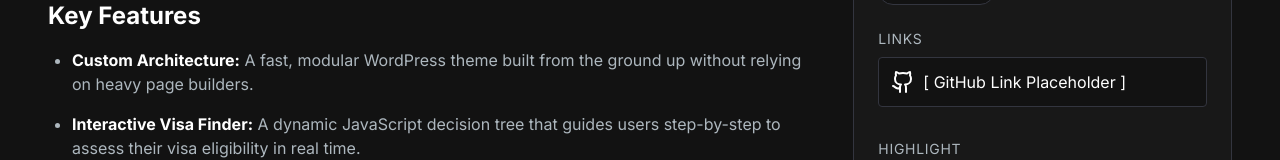
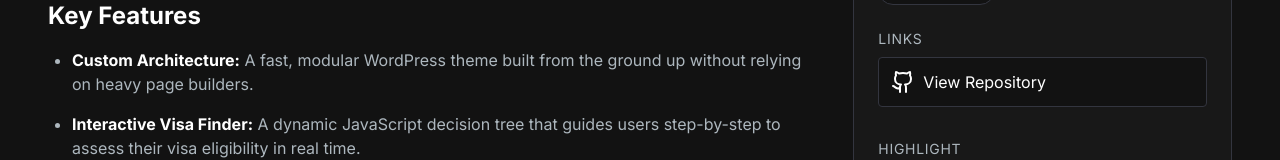
Before and after one commit to MrGharbiii/my-portfolio, a Next.js app: page /projects/german-migration in a window 1280 px wide. Shown: the part 1090-1250 px from the top of the page. Built offline with nearby package versions, Linux system fonts and the light colour scheme.

Commit message:
add github link to project

```diff
--- a/src/app/projects/german-migration/page.js
+++ b/src/app/projects/german-migration/page.js
@@ -105,9 +105,10 @@ export default function GermanMigrationProject() {
                 <h4 className="text-sm text-[#ADB7BE] uppercase tracking-wider mb-2">
                   Links
                 </h4>
-                {/* Placeholder for GitHub Link */}
                 <a
-                  href="#"
+                  href="https://github.com/MrGharbiii/mein-weg-nach-deutschland.git"
+                  target="_blank"
+                  rel="noopener noreferrer"
                   className="flex items-center gap-2 text-white hover:text-[#ADB7BE] transition-colors bg-[#121212] p-3 rounded border border-[#33353F]"
                 >
                   <svg
@@ -125,7 +126,7 @@ export default function GermanMigrationProject() {
                     <path d="M15 22v-4a4.8 4.8 0 0 0-1-3.5c3 0 6-2 6-5.5.08-1.25-.27-2.48-1-3.5.28-1.15.28-2.35 0-3.5 0 0-1 0-3 1.5-2.64-.5-5.36-.5-8 0C6 2 5 2 5 2c-.3 1.15-.3 2.35 0 3.5A5.403 5.403 0 0 0 4 9c0 3.5 3 5.5 6 5.5-.39.49-.68 1.05-.85 1.65-.17.6-.22 1.23-.15 1.85v4" />
                     <path d="M9 18c-4.51 2-5-2-7-2" />
                   </svg>
-                  <span>[ GitHub Link Placeholder ]</span>
+                  <span>View Repository</span>
                 </a>
               </div>
 
```
